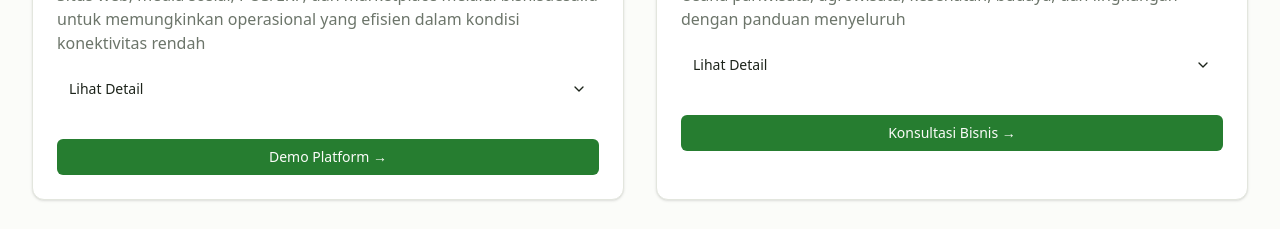
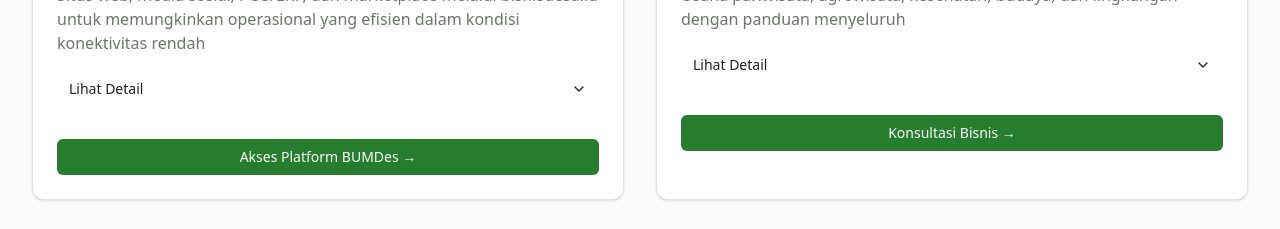
Before and after one commit to batalngantuk/compro-natadesa, a Next.js app: page /layanan in a window 1280 px wide. Shown: the part 1120-1349 px from the top of the page. Built offline with nearby package versions, Linux system fonts and the light colour scheme.

Commit message:
Update tombol Akses Platform BUMDes ke produk-natdes.vercel.app
Co-Authored-By: Claude Sonnet 4.6 <noreply@anthropic.com>

```diff
--- a/app/layanan/page.tsx
+++ b/app/layanan/page.tsx
@@ -210,7 +210,8 @@ export default function LayananPage() {
         "Cloud-based dengan offline capability",
         "Affordable pricing untuk desa",
       ],
-      cta: "Demo Platform",
+      cta: "Akses Platform BUMDes",
+      ctaHref: "https://produk-natdes.vercel.app/",
     },
     {
       icon: Briefcase,
@@ -628,7 +629,7 @@ export default function LayananPage() {
                     )}
 
                     <Button className="w-full mt-4" asChild>
-                      <Link href="/kontak">{service.cta} →</Link>
+                      <Link href={(service as any).ctaHref || "/kontak"} target={(service as any).ctaHref ? "_blank" : undefined} rel={(service as any).ctaHref ? "noopener noreferrer" : undefined}>{service.cta} →</Link>
                     </Button>
                   </CardContent>
                 </Card>
```
